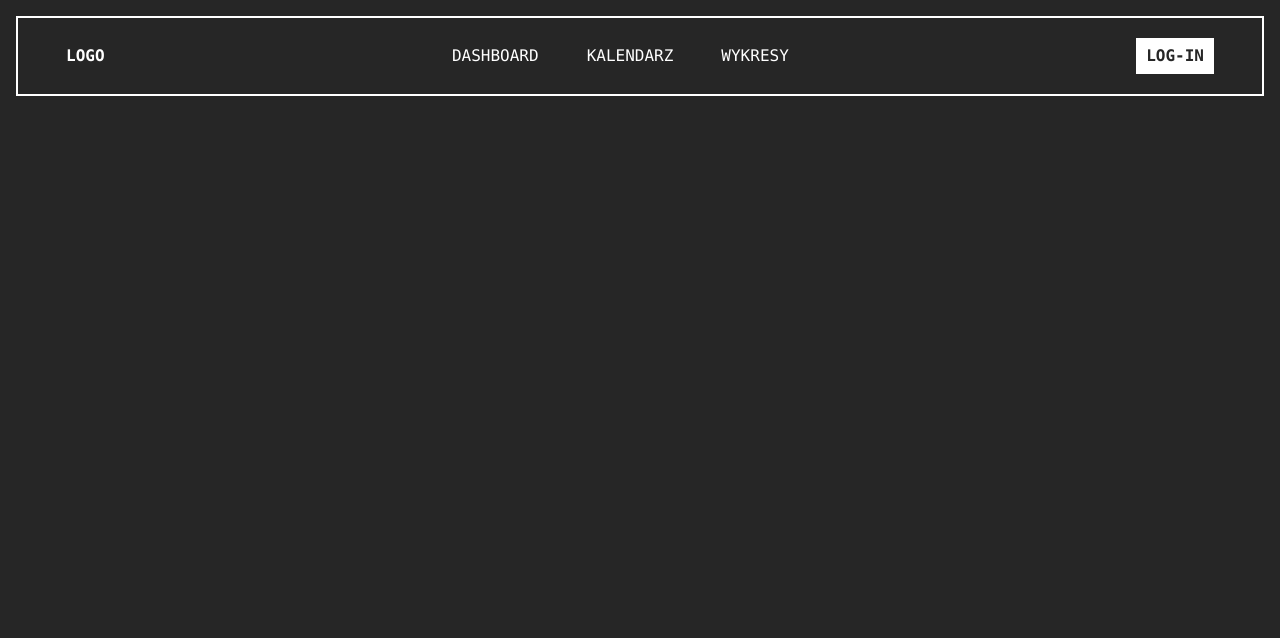
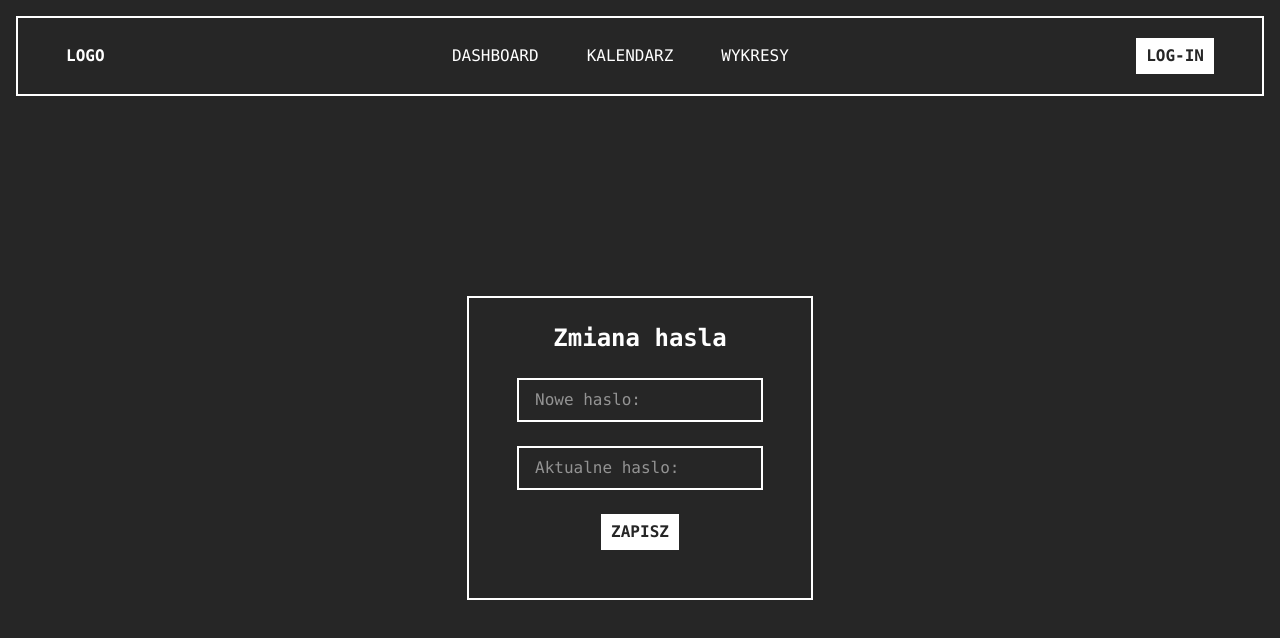
Before and after one commit to Gaudy035/fin_cal, a React (Vite) app in the folder frontend/: page /pass_change in a window 1280 px wide. Shown: the top 638 px of the page. Built offline with nearby package versions, Linux system fonts and the light colour scheme.

Commit message:
dodano zmienianie hasla/emailu

```diff
--- a/frontend/src/App.tsx
+++ b/frontend/src/App.tsx
@@ -6,7 +6,8 @@ import Dashboard from './components/Dashboard';
 import PaymentForm from './components/PaymentForm';
 import Calendar from './components/Calendar';
 import Charts from './components/Charts';
-// import UserSettings from './components/subcomponents/UserSettings';
+import PassChange from './components/UserSettings/PassChange';
+import EmailChange from './components/UserSettings/EmailChange';
 
 // import Wip from './components/Wip';
 
@@ -17,7 +18,8 @@ function App() {
       <Routes>
         <Route path='/' element={<Dashboard />} />
         <Route path='/login' element={<LoginForm />} />
-        {/* <Route path='/settings' element={<UserSettings />} /> */}
+        <Route path='/pass_change' element={<PassChange />} />
+        <Route path='/email_change' element={<EmailChange />} />
         <Route path='/rejestracja' element={<RegisterForm />} />
         <Route path='/nowy' element={<PaymentForm />} />
         <Route path='/kalendarz' element={<Calendar />} />
--- a/frontend/src/components/Navbar.tsx
+++ b/frontend/src/components/Navbar.tsx
@@ -1,7 +1,7 @@
 import ButtonTemp from './subcomponents/ButtonTemp';
 import NavbarLink from './subcomponents/NavbarLink';
 import { useNavigate } from 'react-router';
-import UserSettings from './subcomponents/UserSettings';
+import UserSettings from './UserSettings/UserSettings';
 import { useState } from 'react';
 
 export default function Navbar() {
--- /dev/null
+++ b/frontend/src/components/UserSettings/EmailChange.tsx
@@ -0,0 +1,72 @@
+import { useNavigate } from 'react-router';
+import { useState, type SyntheticEvent } from 'react';
+import InputTemp from '../subcomponents/InputTemp';
+import ButtonTemp from '../subcomponents/ButtonTemp';
+
+export default function EmailChange() {
+  const navigate = useNavigate();
+  const token = localStorage.getItem('token');
+  const [success, setSucces] = useState<boolean>(false);
+  const [error, setError] = useState<string | null>(null);
+
+  const handleSubmit = async (event: SyntheticEvent<HTMLFormElement>) => {
+    event.preventDefault();
+    setError(null);
+    const formData = new FormData(event.currentTarget);
+    const formValues = Object.fromEntries(formData.entries());
+    const payload = { ...formValues };
+
+    try {
+      const response = await fetch('http://127.0.0.1:8000/update_email', {
+        method: 'PUT',
+        headers: {
+          Authorization: `Bearer ${token}`,
+          'Content-Type': 'application/json',
+        },
+        body: JSON.stringify(payload),
+      });
+
+      const data = await response.json();
+
+      if (response.ok) {
+        (setSucces(true),
+          setTimeout(() => {
+            navigate('/');
+            localStorage.removeItem('token');
+          }, 1500));
+      } else {
+        setError(data.detail);
+      }
+    } catch (err) {
+      console.log('Blad polaczenia z API', err);
+    }
+  };
+
+  return (
+    <div className='flex flex-1 min-w-full min-h-full justify-center items-center'>
+      <form
+        onSubmit={handleSubmit}
+        className='flex flex-col border-2 py-6 px-12 gap-6 justify-center items-center'
+      >
+        <h1 className='font-bold text-2xl'>Zmiana Email</h1>
+        <InputTemp
+          inpId='new_email'
+          inpName='new_email'
+          inpText='Nowy Email:'
+          inpType='email'
+        />
+        <InputTemp
+          inpId='current_pass'
+          inpName='current_pass'
+          inpText='Aktualne haslo:'
+          inpType='password'
+        />
+        <ButtonTemp btnText='ZAPISZ' btnType='submit' />
+        <p className={success ? 'text-green-600' : 'text-red-600'}>
+          {success ? 'Zmiana adresu pomyslna' : ''}
+          {error ? error : ''}
+        </p>
+      </form>
+    </div>
+  );
+}
--- /dev/null
+++ b/frontend/src/components/UserSettings/PassChange.tsx
@@ -0,0 +1,71 @@
+import { useNavigate } from 'react-router';
+import { useState, type SyntheticEvent } from 'react';
+import ButtonTemp from '../subcomponents/ButtonTemp';
+import InputTemp from '../subcomponents/InputTemp';
+
+export default function PassChange() {
+  const token = localStorage.getItem('token');
+  const navigate = useNavigate();
+  const [error, setError] = useState<string | null>(null);
+  const [success, setSuccess] = useState<boolean>(false);
+
+  const handleSubmit = async (event: SyntheticEvent<HTMLFormElement>) => {
+    event.preventDefault();
+    setError(null);
+
+    const formData = new FormData(event.currentTarget);
+    const formValues = Object.fromEntries(formData.entries());
+    const payload = { ...formValues };
+
+    try {
+      const response = await fetch('http://127.0.0.1:8000/update_password', {
+        method: 'PUT',
+        headers: {
+          Authorization: `Bearer ${token}`,
+          'Content-Type': 'application/json',
+        },
+        body: JSON.stringify(payload),
+      });
+
+      const data = await response.json();
+
+      if (response.ok) {
+        setSuccess(true);
+        setTimeout(() => {
+          navigate('/');
+          localStorage.removeItem('token');
+        }, 1500);
+      } else setError(data.detail);
+    } catch (err) {
+      console.log('Blad polaczenia z API', err);
+    }
+  };
+
+  return (
+    <div className='flex flex-1 min-w-full min-h-full justify-center items-center'>
+      <form
+        onSubmit={handleSubmit}
+        className='flex flex-col border-2 py-6 px-12 gap-6 justify-center items-center'
+      >
+        <h1 className='font-bold text-2xl'>Zmiana hasla</h1>
+        <InputTemp
+          inpId='new_pass'
+          inpName='new_pass'
+          inpText='Nowe haslo:'
+          inpType='password'
+        />
+        <InputTemp
+          inpId='current_pass'
+          inpName='current_pass'
+          inpText='Aktualne haslo:'
+          inpType='password'
+        />
+        <ButtonTemp btnText='ZAPISZ' btnType='submit' />
+        <p className={success ? 'text-green-600' : 'text-red-600'}>
+          {success ? 'Zmiana hasla pomyslna' : ''}
+          {error ? error : ''}
+        </p>
+      </form>
+    </div>
+  );
+}
--- /dev/null
+++ b/frontend/src/components/UserSettings/UserSettings.tsx
@@ -0,0 +1,57 @@
+import { useNavigate } from 'react-router';
+import ButtonTemp from '../subcomponents/ButtonTemp';
+
+interface UserSettingsProps {
+  visibility: boolean;
+  change: () => void;
+}
+
+export default function UserSettings({
+  visibility,
+  change,
+}: UserSettingsProps) {
+  const navigate = useNavigate();
+
+  const logOut = () => {
+    change();
+    localStorage.removeItem('token');
+    navigate('/');
+    window.location.reload();
+  };
+
+  if (!visibility) {
+    return null;
+  }
+
+  return (
+    <>
+      <div
+        className='max-h-full min-w-full fixed inset-0 z-10'
+        onClick={change}
+      ></div>
+      <div
+        className=' flex flex-col justify-center items-center px-6 py-6 gap-6 border-2 absolute top-full right-0 min-w-max bg-neutral-800 z-20'
+        onClick={change}
+      >
+        <ButtonTemp
+          reverse
+          btnType='button'
+          btnText='Zmien email'
+          btnClick={() => navigate('/email_change')}
+        />
+        <ButtonTemp
+          reverse
+          btnType='button'
+          btnText='Zmien haslo'
+          btnClick={() => navigate('/pass_change')}
+        />
+
+        <ButtonTemp
+          btnText='LOG-OUT'
+          btnType='button'
+          btnClick={() => logOut()}
+        />
+      </div>
+    </>
+  );
+}
--- a/frontend/src/components/subcomponents/UserSettings.tsx
+++ /dev/null
@@ -1,57 +0,0 @@
-import { useNavigate } from 'react-router';
-import ButtonTemp from './ButtonTemp';
-
-interface UserSettingsProps {
-  visibility: boolean;
-  change: () => void;
-}
-
-export default function UserSettings({
-  visibility,
-  change,
-}: UserSettingsProps) {
-  const navigate = useNavigate();
-
-  const logOut = () => {
-    change();
-    localStorage.removeItem('token');
-    navigate('/');
-    window.location.reload();
-  };
-
-  if (visibility) {
-    return (
-      <>
-        <div
-          className='max-h-full min-w-full fixed inset-0 z-10'
-          onClick={change}
-        ></div>
-        <div
-          className=' flex flex-col justify-center items-center px-6 py-6 gap-6 border-2 absolute top-full right-0 min-w-max bg-neutral-800 z-20'
-          onClick={(e) => e.stopPropagation()}
-        >
-          <ButtonTemp
-            reverse
-            btnType='button'
-            btnText='Zmien email'
-            btnClick={() => console.log('wip')}
-          />
-          <ButtonTemp
-            reverse
-            btnType='button'
-            btnText='Zmien haslo'
-            btnClick={() => console.log('wip')}
-          />
-
-          <ButtonTemp
-            btnText='LOG-OUT'
-            btnType='button'
-            btnClick={() => logOut()}
-          />
-        </div>
-      </>
-    );
-  } else {
-    return null;
-  }
-}
```
Also changed, not shown: 2 other files (tests, documents, lock files or other folders).
